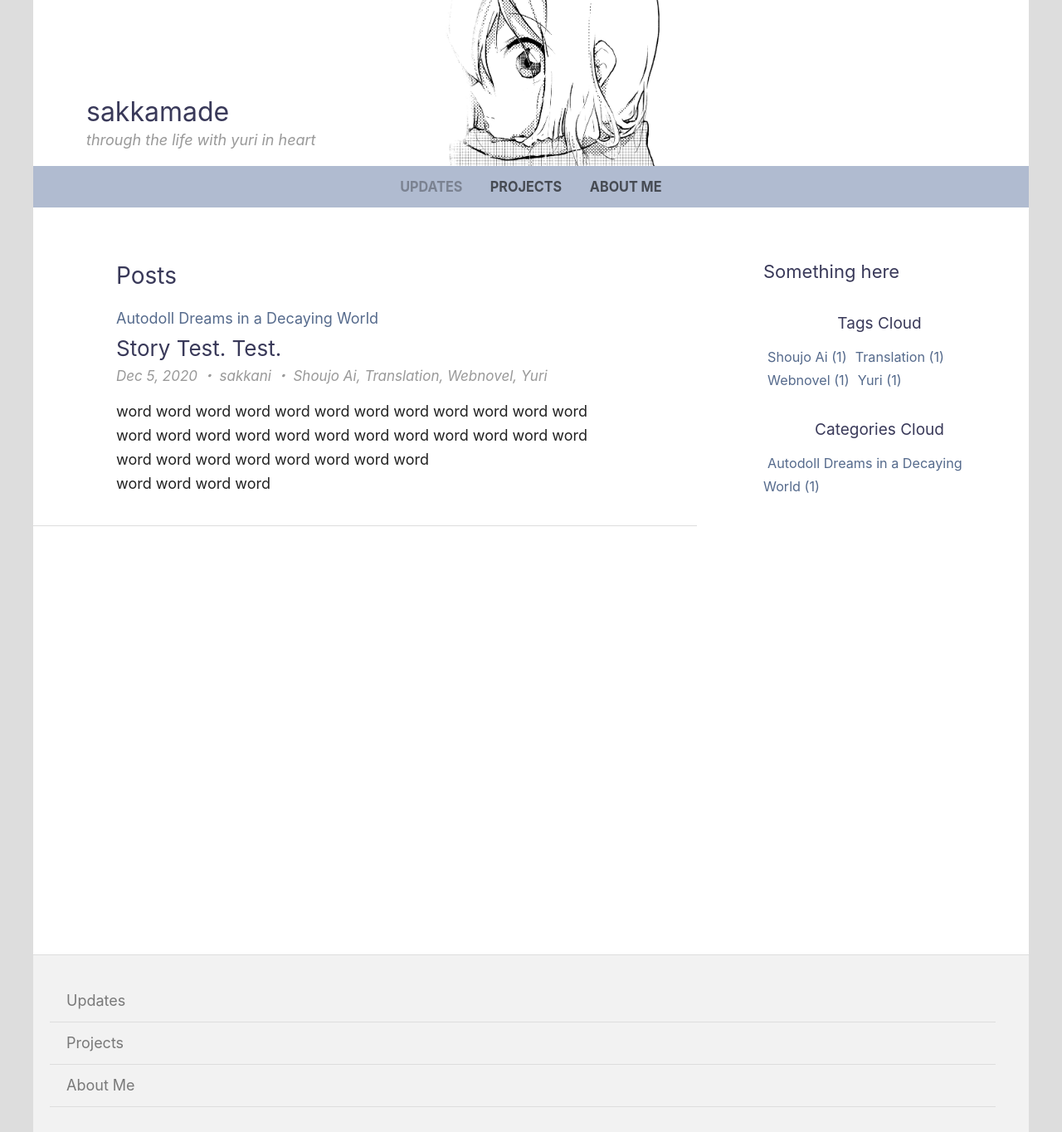
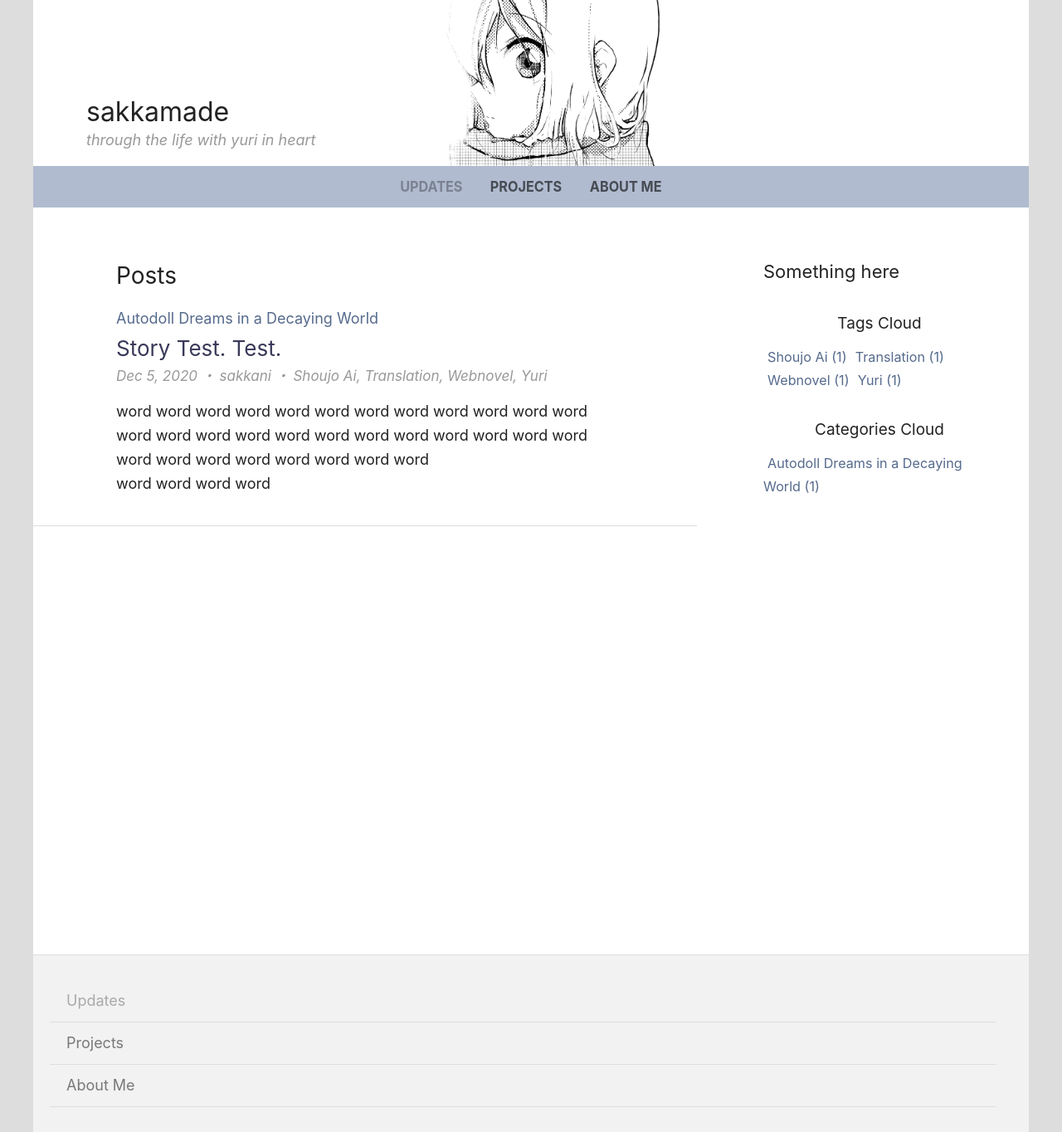
Before and after one commit to roshiajin-kunai/sakkamade.github.io, a Jekyll site: the page built from index.html, in a window 1280 px wide. Shown: the whole page at 83% size. Built offline with Jekyll 4.4.1, drawn with Linux system fonts in a browser that asks for light colours; the list of posts is cut into pages by our own code.

Commit message:
towards yuri 0.1.8 (width fix)

```diff
--- a/_includes/footer.html
+++ b/_includes/footer.html
@@ -3,7 +3,7 @@
 <section class="inner-bottom-menu">
 <div class="inner-bottom-column">
   {% for item in site.data.samplelist.docs %}
-  <a href="{{ item.url }}">{{ item.title }}</a></li>
+  <a class="{% if item.url == page.url %}active-menu{% endif %}" href="{{ item.url }}">{{ item.title }}</a></li>
   {% endfor %}
 </div>
 </section>
--- a/_sass/minima/_base.scss
+++ b/_sass/minima/_base.scss
@@ -6,7 +6,7 @@ p, blockquote, pre,
 dl, dd, ol, ul, figure {
   margin: 0;
   padding: 0;
-  color: $dark-blue;
+  color: $almost-black;
   line-height: 1.6em;
 }
 
@@ -239,22 +239,24 @@ a {
        width: 98% !important;
     }
     .side {
-	   padding: 20px 40px !important;
-	   flex: 100% !important;
+	   padding: 20px 5% !important;
 	}
 	.main {
-	   padding: 20px 40px 20px 0px!important;
-	   flex: 100% !important;
+	   padding: 20px 5% 20px 0 !important; /* 40px = 5% everywhere */
 	}
 	.only-main {
-	   margin: 20px 40px !important;
-	   flex: 100% !important;
+	   margin: 20px 5% !important;
 	}
    .post-list li {
-       padding-left: 40px !important;
+       padding-left: 5% !important;
 	}
 	.post-list-heading {
-       margin-left: 40px !important;
+       margin-left: 5% !important;
+	}
+}
+@media screen and (max-width: 840px) {
+    .side, .main, .only-main {
+	   flex: 100% !important;
 	}
 }
 #page-inner p {
--- a/_sass/minima/_layout.scss
+++ b/_sass/minima/_layout.scss
@@ -61,6 +61,9 @@
 .inner-top-menu a:hover, .inner-bottom-menu a:hover, .active-menu {
     color: hsla(0,0%,0%,0.3) !important;
     text-decoration: none !important;
+}
+.active-menu {
+	cursor: default !important;
 }
 .inner-bottom-menu {
     border-top: 1px solid $background-gray;
```
